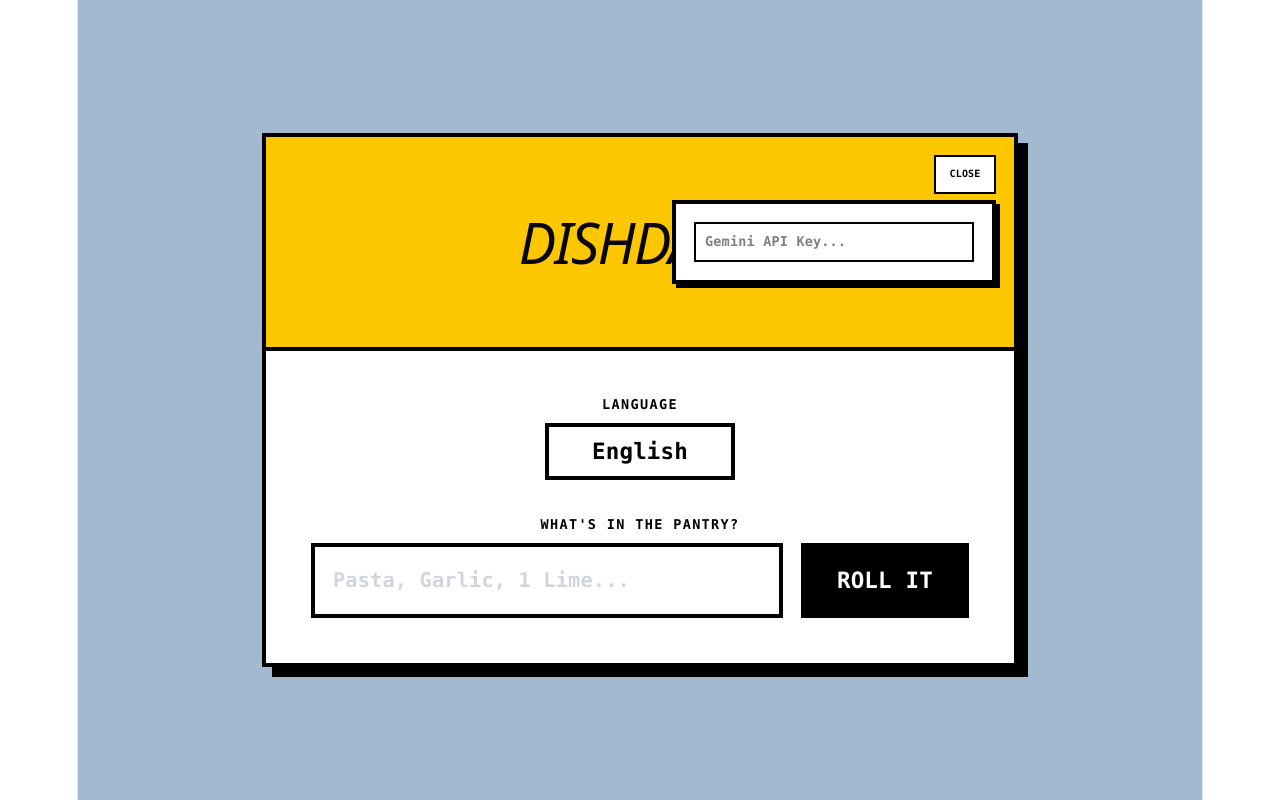
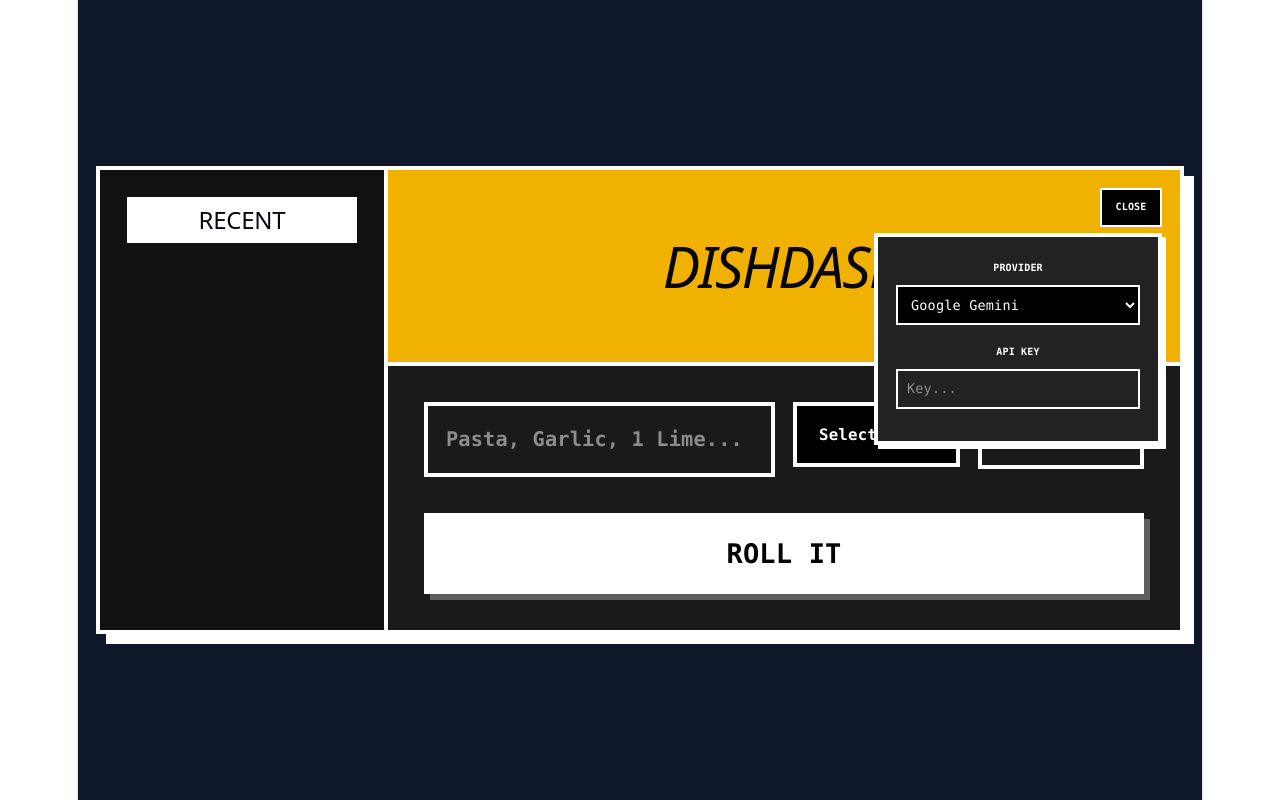
Before and after one commit to isninosmyname/DishDash, a React (Vite) app: page / in a window 1280 px wide. Both pictures are taken after a click on the button "SETTINGS". Built offline with nearby package versions, Linux system fonts and the light colour scheme.

Commit message:
Update new features
more API providers, recent history, favorites

```diff
--- a/src/App.jsx
+++ b/src/App.jsx
@@ -11,192 +11,312 @@ const uiTranslations = {
     settings: "Settings",
     placeholder: "Pasta, Garlic, 1 Lime...",
     secret: "Chef's Secret",
-    save: "Save Recipe",
-    copied: "Recipe copied to clipboard"
+    save: "Share Recipe",
+    copied: "Recipe copied to clipboard",
+    history: "Recent",
+    favorites: "Favorites",
+    healthCheck: "Health Score",
+    analyzing: "Analyzing...",
+    clear: "Clear All",
+    confirmClear: "Are you sure?",
+    addFav: "♥ Save to Favorites",
+    remFav: "Remove Favorite",
+    selectFav: "Select a Favorite...",
+    runHealth: "Run Health Check",
+    provider: "Provider",
+    model: "Model ID"
   },
   Español: {
     language: "Idioma",
     pantry: "¿Qué hay en la despensa?",
-    button: "¡A Cocinar!",
-    loading: "Mezclando...",
+    button: "Cocinar",
+    loading: "Batiendo...",
     settings: "Ajustes",
     placeholder: "Pasta, Ajo, 1 Limón...",
     secret: "Secreto del Chef",
-    save: "Guardar Receta",
-    copied: "Receta copiada al portapapeles"
-  },
-  Français: {
-    language: "Langue",
-    pantry: "Dans le garde-manger ?",
-    button: "Cuisiner",
-    loading: "En cuisine...",
-    settings: "Paramètres",
-    placeholder: "Pâtes, Ail, 1 Citron...",
-    secret: "Secret du Chef",
-    save: "Enregistrer la recette",
-    copied: "Recette copiée dans le presse-papiers"
+    save: "Compartir Receta",
+    copied: "Receta copiada al portapapeles",
+    history: "Recientes",
+    favorites: "Favoritos",
+    healthCheck: "Puntaje de Salud",
+    analyzing: "Analizando...",
+    clear: "Borrar Todo",
+    confirmClear: "¿Estás seguro?",
+    addFav: "♥ Guardar Favorito",
+    remFav: "Quitar Favorito",
+    selectFav: "Seleccionar Favorito...",
+    runHealth: "Analizar Salud",
+    provider: "Proveedor",
+    model: "ID del Modelo"
   }
 };
 
 export default function App() {
   const [apiKey, setApiKey] = useState(localStorage.getItem('dishdash_key') || "");
+  const [provider, setProvider] = useState(localStorage.getItem('dishdash_provider') || "google");
+  const [modelId, setModelId] = useState(localStorage.getItem('dishdash_model') || "gpt-4o-mini");
   const [showSettings, setShowSettings] = useState(false);
   const [ingredients, setIngredients] = useState("");
   const [recipe, setRecipe] = useState("");
   const [loading, setLoading] = useState(false);
   const [language, setLanguage] = useState("English");
+  const [history, setHistory] = useState(JSON.parse(localStorage.getItem('dishdash_history')) || []);
+  const [favorites, setFavorites] = useState(JSON.parse(localStorage.getItem('dishdash_favs')) || []);
+  const [healthData, setHealthData] = useState({ score: 0, analysis: "" });
+  const [analyzingHealth, setAnalyzingHealth] = useState(false);
+  const [confirmClear, setConfirmClear] = useState(false);
 
   const ui = uiTranslations[language] || uiTranslations.English;
 
   useEffect(() => {
     localStorage.setItem('dishdash_key', apiKey);
-  }, [apiKey]);
+    localStorage.setItem('dishdash_provider', provider);
+    localStorage.setItem('dishdash_model', modelId);
+  }, [apiKey, provider, modelId]);
+
+  useEffect(() => {
+    localStorage.setItem('dishdash_history', JSON.stringify(history));
+    localStorage.setItem('dishdash_favs', JSON.stringify(favorites));
+  }, [history, favorites]);
+
+  const getCleanTitle = (text) => {
+    if (!text || typeof text !== 'string') return "Untitled Recipe";
+    const lines = text.split('\n').filter(l => l.trim() !== '');
+    if (lines.length === 0) return "Untitled Recipe";
+    return lines[0].replace(/[#*]/g, '').trim().toUpperCase();
+  };
+
+  const callAI = async (prompt) => {
+    if (provider === "google") {
+      const genAI = new GoogleGenerativeAI(apiKey);
+      const model = genAI.getGenerativeModel({ model: "gemini-1.5-flash" });
+      const result = await model.generateContent(prompt);
+      return result.response.text();
+    }
+
+    const baseUrl = provider === "openai"
+      ? "https://api.openai.com/v1/chat/completions"
+      : "https://openrouter.ai/api/v1/chat/completions";
+
+    const response = await fetch(baseUrl, {
+      method: "POST",
+      headers: {
+        "Authorization": `Bearer ${apiKey}`,
+        "Content-Type": "application/json",
+        ...(provider === "openrouter" && { "HTTP-Referer": window.location.origin })
+      },
+      body: JSON.stringify({
+        model: modelId,
+        messages: [{ role: "user", content: prompt }]
+      })
+    });
+
+    if (!response.ok) throw new Error("API Request Failed");
+    const data = await response.json();
+    return data.choices[0].message.content;
+  };
+
+  const toggleFavorite = (currentRecipe) => {
+    if (favorites.includes(currentRecipe)) {
+      setFavorites(favorites.filter(f => f !== currentRecipe));
+    } else {
+      setFavorites([currentRecipe, ...favorites]);
+    }
+  };
+
+  const saveRecipe = async () => {
+    if (!recipe) return;
+    try {
+      if (navigator.share) {
+        await navigator.share({ title: 'DishDash Recipe', text: recipe, url: window.location.href });
+      } else {
+        await navigator.clipboard.writeText(recipe);
+        alert(ui.copied);
+      }
+    } catch (err) { console.error(err); }
+  };
 
   const dishDashMagic = async () => {
-    if (!apiKey) {
-      alert("Please add your API Key in Settings!");
-      setShowSettings(true);
-      return;
+    if (!apiKey) { setShowSettings(true); return; }
+    if (!ingredients) return;
+    setLoading(true);
+    setHealthData({ score: 0, analysis: "" });
+    try {
+      const prompt = `Chef. Ingredients: ${ingredients}. Language: ${language}. Format: # [Title] *[Vibe]* ## Steps: 1..5 > **${ui.secret}:** [Tip]`;
+      const text = await callAI(prompt);
+      if (text) {
+        setRecipe(text);
+        setHistory(prev => [text, ...prev].slice(0, 10));
       }
-    if (!ingredients) return;
-
-    setLoading(true);
-    try {
-      const genAI = new GoogleGenerativeAI(apiKey);
-      const model = genAI.getGenerativeModel({ model: "gemini-2.5-flash" });
-
-      const prompt = `
-        You are DishDash, a master translator and minimalist chef.
-        Generate a creative recipe for: ${ingredients}.
-
-        STRICT RULE: The ENTIRE response must be in ${language}.
-        Do not keep any English nouns. Translate everything accurately.
-
-        Format:
-        # [Title in ${language}]
-        *[One sentence vibe in ${language}]*
-
-        ## Steps:
-        1, 2, 3, 4, 5 (all in ${language})
-
-        > **${ui.secret}:** [Tip in ${language}]
-      `;
-
-      const result = await model.generateContent(prompt);
-      setRecipe(result.response.text());
     } catch (error) {
-      console.error(error);
-      setRecipe("## Error\nCheck your API key or connection status.");
+      setRecipe("Error. Check API Key, Provider, and Model ID.");
     } finally {
       setLoading(false);
     }
   };
 
-  const saveRecipe = async () => {
-    if (!recipe) return;
-    const shareData = {
-      title: 'DishDash Recipe',
-      text: recipe,
-      url: window.location.href,
-    };
-
+  const analyzeHealth = async (targetRecipe) => {
+    if (!apiKey || !targetRecipe) return;
+    setAnalyzingHealth(true);
     try {
-      if (navigator.share) {
-        await navigator.share(shareData);
-      } else {
-        await navigator.clipboard.writeText(recipe);
-        alert(ui.copied);
-      }
-    } catch (err) {
-      console.error("Save failed", err);
+      const prompt = `Analyze health: ${targetRecipe}. Return ONLY: SCORE: [1-100] and ANALYSIS: [3 bullets in ${language}]. No JSON.`;
+      const res = await callAI(prompt);
+      const score = parseInt(res.match(/SCORE:\s*(\d+)/i)?.[1] || 50);
+      const analysis = res.split(/ANALYSIS:/i)[1]?.replace(/[{}\[\]"']/g, '').trim() || res;
+      setHealthData({ score, analysis });
+    } catch (error) {
+      setHealthData({ score: 0, analysis: "Analysis failed." });
+    } finally {
+      setAnalyzingHealth(false);
     }
   };
 
   return (
-    <div className="min-h-screen bg-[#A2B9CF] flex items-center justify-center p-4 font-mono text-black">
-      <div className="w-full max-w-2xl bg-white border-4 border-black shadow-[10px_10px_0px_0px_rgba(0,0,0,1)] relative overflow-hidden">
+    <div className="dark min-h-screen bg-[#0f172a] flex items-center justify-center p-4 font-mono text-white">
+      <div className="w-full max-w-6xl bg-[#1a1a1a] border-4 border-white shadow-[10px_10px_0px_0px_rgba(255,255,255,1)] flex flex-col md:flex-row">
 
-        <button
-          onClick={() => setShowSettings(!showSettings)}
-          className="absolute top-4 right-4 bg-white border-2 border-black px-3 py-1 font-black text-[10px] hover:bg-yellow-400 z-30 transition-colors uppercase"
+        <div className="w-full md:w-64 border-b-4 md:border-b-0 md:border-r-4 border-white p-6 bg-[#111] flex flex-col">
+          <h2 className="font-black uppercase text-xs mb-4 bg-white text-black p-2 text-center tracking-widest">{ui.history}</h2>
+          <div className="space-y-3 flex-1 overflow-y-auto max-h-96 pr-2">
+            {history.map((item, i) => (
+              <button key={i}
+                onClick={() => {
+                  setRecipe(item);
+                  setHealthData({ score: 0, analysis: "" });
+                }}
+                className="w-full text-left text-[10px] font-black border-2 border-white p-3 hover:bg-yellow-500 hover:text-black truncate bg-black uppercase transition-colors"
+              >
+                {getCleanTitle(item)}
+              </button>
+            ))}
+          </div>
+          {(history.length > 0 || favorites.length > 0) && (
+            <button onClick={() => confirmClear ? (setHistory([]), setFavorites([]), setConfirmClear(false)) : setConfirmClear(true)}
+              className={`mt-6 border-2 border-white p-2 font-black text-[10px] uppercase ${confirmClear ? 'bg-red-500' : 'bg-black hover:bg-white hover:text-black'}`}
+            >
+              {confirmClear ? ui.confirmClear : ui.clear}
+            </button>
+          )}
+        </div>
+
+        <div className="flex-1 relative">
+          <button onClick={() => setShowSettings(!showSettings)}
+            className="absolute top-4 right-4 bg-black border-2 border-white px-3 py-1 font-black text-[10px] hover:bg-yellow-500 hover:text-black uppercase z-50"
           >
             {showSettings ? "CLOSE" : ui.settings}
           </button>
 
           {showSettings && (
-          <div className="absolute top-14 right-4 w-72 bg-white border-4 border-black p-4 z-40 shadow-[4px_4px_0px_0px_rgba(0,0,0,1)]">
-            <input
-              type="password"
-              placeholder="Gemini API Key..."
-              className="w-full border-2 border-black p-2 text-xs outline-none focus:bg-yellow-50 font-bold"
-              value={apiKey}
-              onChange={(e) => setApiKey(e.target.value)}
+            <div className="absolute top-14 right-4 w-64 bg-[#222] border-4 border-white p-4 z-40 shadow-[4px_4px_0px_0px_rgba(255,255,255,1)]">
+              <label className="block text-[10px] font-black uppercase mb-1">{ui.provider}</label>
+              <select className="w-full border-2 border-white p-2 text-xs bg-black mb-3 outline-none cursor-pointer"
+                value={provider} onChange={(e) => setProvider(e.target.value)}
+              >
+                <option value="google">Google Gemini</option>
+                <option value="openai">OpenAI</option>
+                <option value="openrouter">OpenRouter</option>
+              </select>
+
+              <label className="block text-[10px] font-black uppercase mb-1">API Key</label>
+              <input type="password" placeholder="Key..." className="w-full border-2 border-white p-2 text-xs bg-transparent outline-none mb-3"
+                value={apiKey} onChange={(e) => setApiKey(e.target.value)}
               />
+
+              {provider !== "google" && (
+                <>
+                  <label className="block text-[10px] font-black uppercase mb-1">{ui.model}</label>
+                  <input type="text" placeholder="e.g. gpt-4o" className="w-full border-2 border-white p-2 text-xs bg-transparent outline-none mb-2"
+                    value={modelId} onChange={(e) => setModelId(e.target.value)}
+                  />
+                </>
+              )}
             </div>
           )}
 
-        <header className="bg-yellow-400 border-b-4 border-black p-10 text-center">
-          <h1 className="text-6xl font-black italic tracking-tighter uppercase leading-none">
-            DishDash
-          </h1>
+          <header className="bg-yellow-500 border-b-4 border-white p-8 text-center">
+            <h1 className="text-5xl font-black italic uppercase text-black tracking-tighter">DishDash</h1>
           </header>
 
-        <div className="p-6 md:p-10 flex flex-col items-center">
-
-          <div className="mb-8 text-center">
-            <label className="block font-black uppercase text-xs mb-2 tracking-widest">{ui.language}</label>
+          <div className="p-8">
+            <div className="grid grid-cols-1 md:grid-cols-4 gap-4 mb-8">
+              <div className="md:col-span-2">
+                <input className="w-full border-4 border-white p-4 font-black text-lg bg-transparent outline-none focus:bg-[#333]"
+                  placeholder={ui.placeholder} value={ingredients} onChange={(e) => setIngredients(e.target.value)}
+                  onKeyDown={(e) => e.key === 'Enter' && dishDashMagic()}
+                />
+              </div>
+              <div className="md:col-span-1">
                 <select
-              className="border-4 border-black p-2 font-black text-xl bg-white cursor-pointer outline-none hover:bg-yellow-50 transition-colors appearance-none text-center px-8"
-              value={language}
-              onChange={(e) => setLanguage(e.target.value)}
+                   value=""
+                   onChange={(e) => { if(e.target.value) { setRecipe(e.target.value); setHealthData({score:0, analysis:""}); }}}
+                   className="w-full border-4 border-white p-4 font-black bg-black outline-none cursor-pointer text-sm"
                 >
-              {Object.keys(uiTranslations).map(lang => <option key={lang} value={lang}>{lang}</option>)}
+                  <option value="">{ui.selectFav}</option>
+                  {favorites.map((fav, i) => (
+                    <option key={i} value={fav}>{getCleanTitle(fav)}</option>
+                  ))}
                 </select>
               </div>
+              <div className="md:col-span-1">
+                <select className="w-full border-4 border-white p-4 font-black bg-transparent outline-none cursor-pointer"
+                  value={language} onChange={(e) => setLanguage(e.target.value)}
+                >
+                  <option value="English" className="text-black">English</option>
+                  <option value="Español" className="text-black">Español</option>
+                </select>
+              </div>
+            </div>
 
-          <div className="w-full">
-            <label className="block font-black uppercase text-xs mb-2 text-center tracking-widest">{ui.pantry}</label>
-            <div className="flex flex-col md:flex-row gap-4">
-              <input
-                className="flex-1 border-4 border-black p-4 font-black text-lg outline-none focus:bg-yellow-50 placeholder:text-gray-300"
-                placeholder={ui.placeholder}
-                value={ingredients}
-                onChange={(e) => setIngredients(e.target.value)}
-                onKeyDown={(e) => e.key === 'Enter' && dishDashMagic()}
-              />
-              <button
-                onClick={dishDashMagic}
-                disabled={loading}
-                className="bg-black text-white px-8 py-4 font-black uppercase text-xl hover:bg-yellow-400 hover:text-black transition-all active:translate-x-1 active:translate-y-1 disabled:opacity-50"
+            <button onClick={dishDashMagic} disabled={loading}
+              className="w-full bg-white text-black p-5 font-black uppercase text-2xl hover:bg-yellow-500 shadow-[6px_6px_0px_0px_rgba(255,255,255,0.3)] active:translate-y-1 disabled:opacity-50"
             >
               {loading ? ui.loading : ui.button}
             </button>
-            </div>
+
+            {recipe && (
+              <div className="mt-12 border-t-4 border-white pt-8">
+                <div className="flex flex-col md:flex-row gap-4 mb-8 justify-center">
+                  <button onClick={() => toggleFavorite(recipe)}
+                    className={`border-4 border-white px-6 py-3 font-black uppercase text-xs transition-all ${favorites.includes(recipe) ? 'bg-red-500 text-white' : 'bg-transparent hover:bg-white hover:text-black'}`}
+                  >
+                    {favorites.includes(recipe) ? ui.remFav : ui.addFav}
+                  </button>
+                  <button onClick={saveRecipe} className="bg-yellow-500 border-4 border-white px-6 py-3 font-black uppercase text-xs text-black hover:bg-white">
+                    {ui.save}
+                  </button>
                 </div>
 
-          {recipe && (
-            <div className="mt-12 border-t-4 border-black pt-10 w-full">
-              <div className="prose prose-slate max-w-none
-                prose-headings:text-black prose-headings:font-black prose-headings:uppercase prose-headings:italic prose-headings:text-center
-                prose-p:text-black prose-p:font-bold prose-p:text-center prose-p:text-lg
-                prose-li:text-black prose-li:font-bold prose-li:text-lg
-                prose-strong:bg-yellow-300 prose-strong:text-black
-                prose-blockquote:border-l-8 prose-blockquote:border-black prose-blockquote:bg-gray-100 prose-blockquote:text-black prose-blockquote:p-6 prose-blockquote:font-black">
-                <Markdown>{recipe}</Markdown>
+                <div className="mb-8 border-4 border-white p-6 bg-black">
+                  <div className="flex justify-between items-end mb-4">
+                    <h3 className="font-black uppercase text-sm tracking-tighter">{ui.healthCheck}</h3>
+                    <span className="text-4xl font-black italic">{healthData.score}%</span>
+                  </div>
+                  <div className="w-full bg-[#333] border-2 border-white h-8 mb-4">
+                    <div className="bg-green-500 h-full border-r-2 border-white transition-all duration-1000" style={{ width: `${healthData.score}%` }}></div>
+                  </div>
+                  <button onClick={() => analyzeHealth(recipe)} disabled={analyzingHealth}
+                    className="w-full bg-blue-600 border-2 border-white p-2 font-black text-[10px] uppercase hover:bg-white hover:text-black mb-4 disabled:opacity-50"
+                  >
+                    {analyzingHealth ? ui.analyzing : ui.runHealth}
+                  </button>
+                  {healthData.analysis && (
+                    <div className="text-[12px] font-bold leading-relaxed border-t-2 border-white pt-4">
+                      <Markdown>{healthData.analysis}</Markdown>
+                    </div>
+                  )}
                 </div>
 
-              <div className="mt-10 flex justify-center">
-                <button
-                  onClick={saveRecipe}
-                  className="bg-yellow-400 border-4 border-black px-8 py-4 font-black uppercase text-sm hover:bg-black hover:text-yellow-400 transition-all active:translate-x-1 active:translate-y-1 shadow-[6px_6px_0px_0px_rgba(0,0,0,1)]"
+                <div
+                  key={recipe.substring(0, 30)}
+                  className="prose prose-invert max-w-none prose-headings:font-black prose-p:font-bold prose-blockquote:bg-[#333] prose-blockquote:p-6 prose-blockquote:border-white"
                 >
-                  {ui.save}
-                </button>
+                  <Markdown>{recipe}</Markdown>
                 </div>
               </div>
             )}
           </div>
         </div>
       </div>
+    </div>
   );
 }
```
Lines whose indentation alone changed are shown as unchanged.
